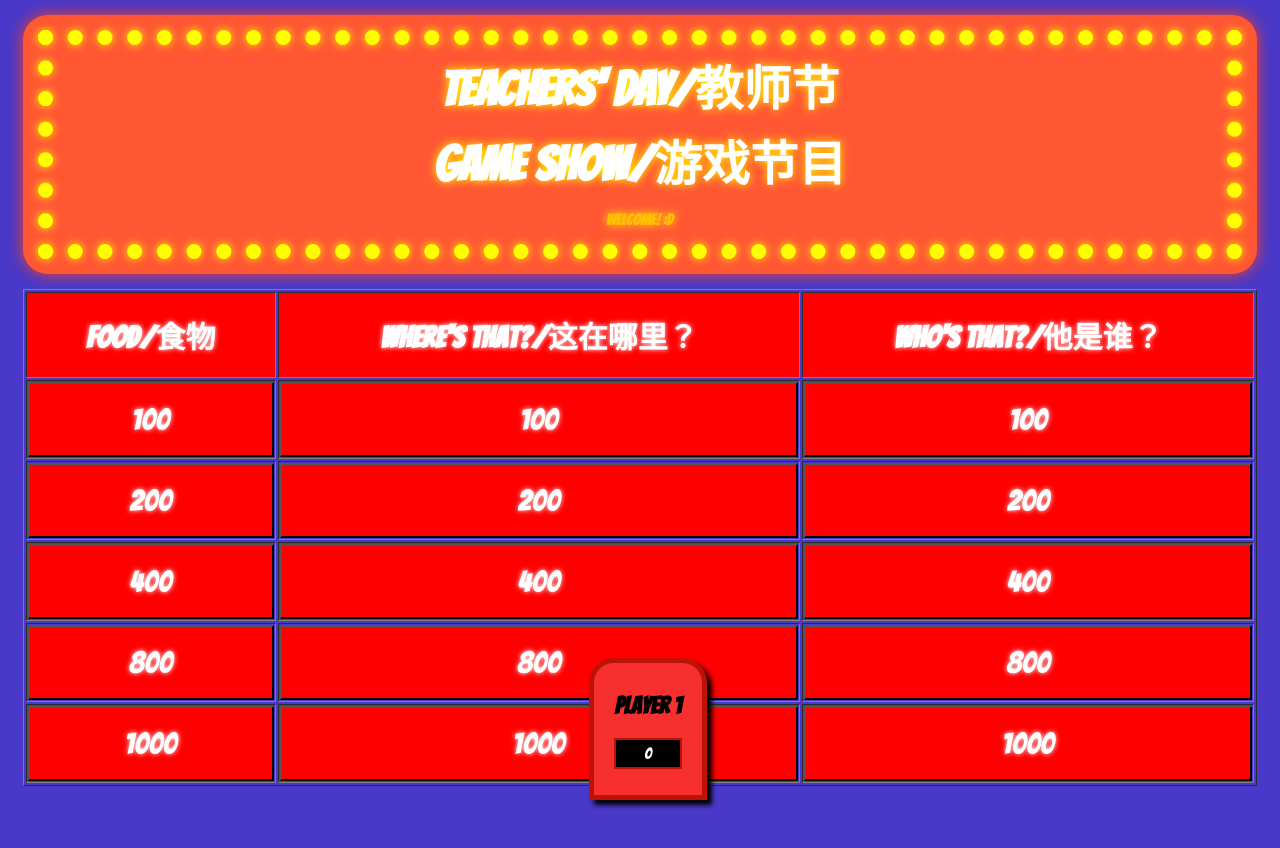
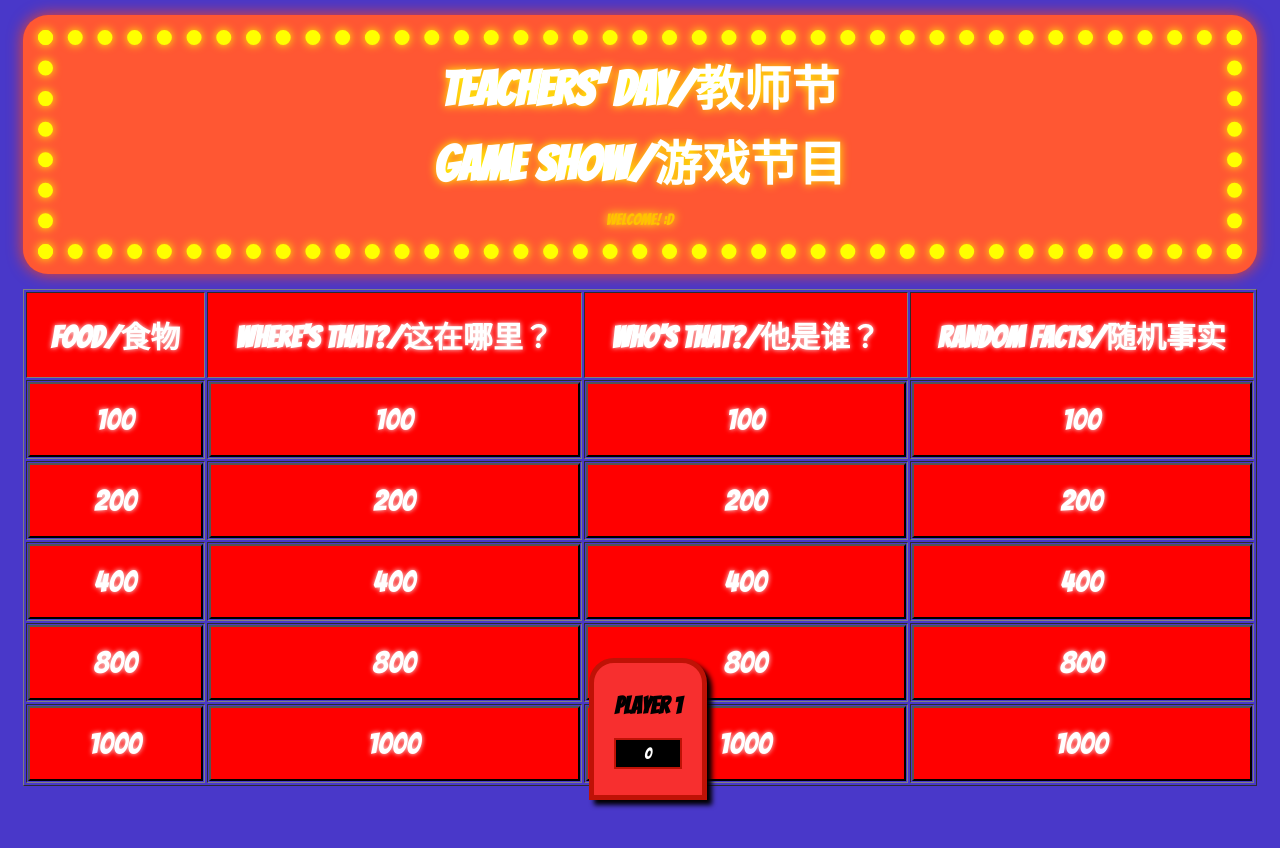
Before and after one commit to lohputer/gameshow, a React (Create React App) app: page / in a window 1280 px wide. Shown: the top 848 px of the page. Built offline with nearby package versions, Linux system fonts and the light colour scheme.

Commit message:
continue

```diff
--- a/src/App.js
+++ b/src/App.js
@@ -174,7 +174,7 @@ export default function App() {
   }
   const renderTable = () => {
     const rows = [];
-    const numColumns = 3;
+    const numColumns = 4;
     const numRows = 5;
     for (let row = 0; row < numRows; row++) {
       const cells = [];
@@ -206,17 +206,24 @@ export default function App() {
           <p>Welcome! :D</p>
         </div>
       </div>
-      {document.getElementsByClassName("category").length !== 3 &&
+      {document.getElementsByClassName("category").length !== 4 ?
         <table border="1" className={started ? "start" : ""}>
           <thead>
             <tr>
               <th className={usedQuestions.current[0].filter(question => question === true).length === 5 ? "category" : ""}>{usedQuestions.current[0].filter(question => question === true).length === 5 ? "DONE" : "Food/食物"}</th>
               <th className={usedQuestions.current[1].filter(question => question === true).length === 5 ? "category" : ""}>{usedQuestions.current[1].filter(question => question === true).length === 5 ? "DONE" : "Where's That?/这在哪里？"}</th>
               <th className={usedQuestions.current[2].filter(question => question === true).length === 5 ? "category" : ""}>{usedQuestions.current[2].filter(question => question === true).length === 5 ? "DONE" : "Who's That?/他是谁？"}</th>
+              <th className={usedQuestions.current[3].filter(question => question === true).length === 5 ? "category" : ""}>{usedQuestions.current[3].filter(question => question === true).length === 5 ? "DONE" : "Random Facts/随机事实"}</th>
             </tr>
           </thead>
           <tbody>{renderTable()}</tbody>
         </table>
+      :
+      <div className="screen">
+        <div className="lights">
+          <h1>The End/结束</h1>
+        </div>
+      </div>
       }
       {visibility ?
         <div className="players">
@@ -229,7 +236,7 @@ export default function App() {
         <div className="lights">
           <h1>{question.split("!!")[0]}</h1>
           <h1>{question.split("!!")[1]}</h1>
-          {src !== "" && <img src={src}></img>}
+          {src !== "" && <img src={src} alt=""></img>}
           <h3>{ !answer.current ? (!timesUp ? (paused ? "🕑 Paused" : `🕑 ${time}`) : "Time's Up!") : ''}</h3>
         </div>
       </div> : ""}
```
Also changed, not shown: public/cat1.txt, public/cat2.txt, public/cat4.txt.
